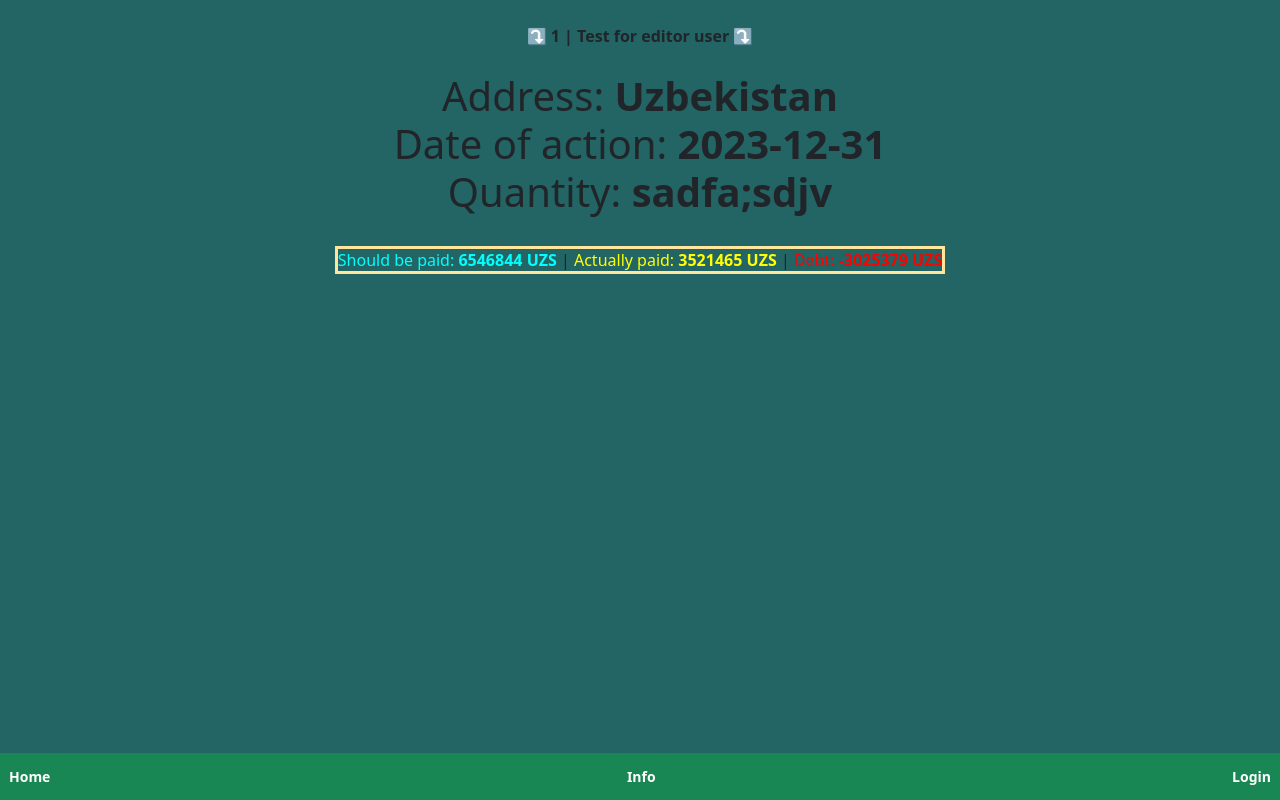
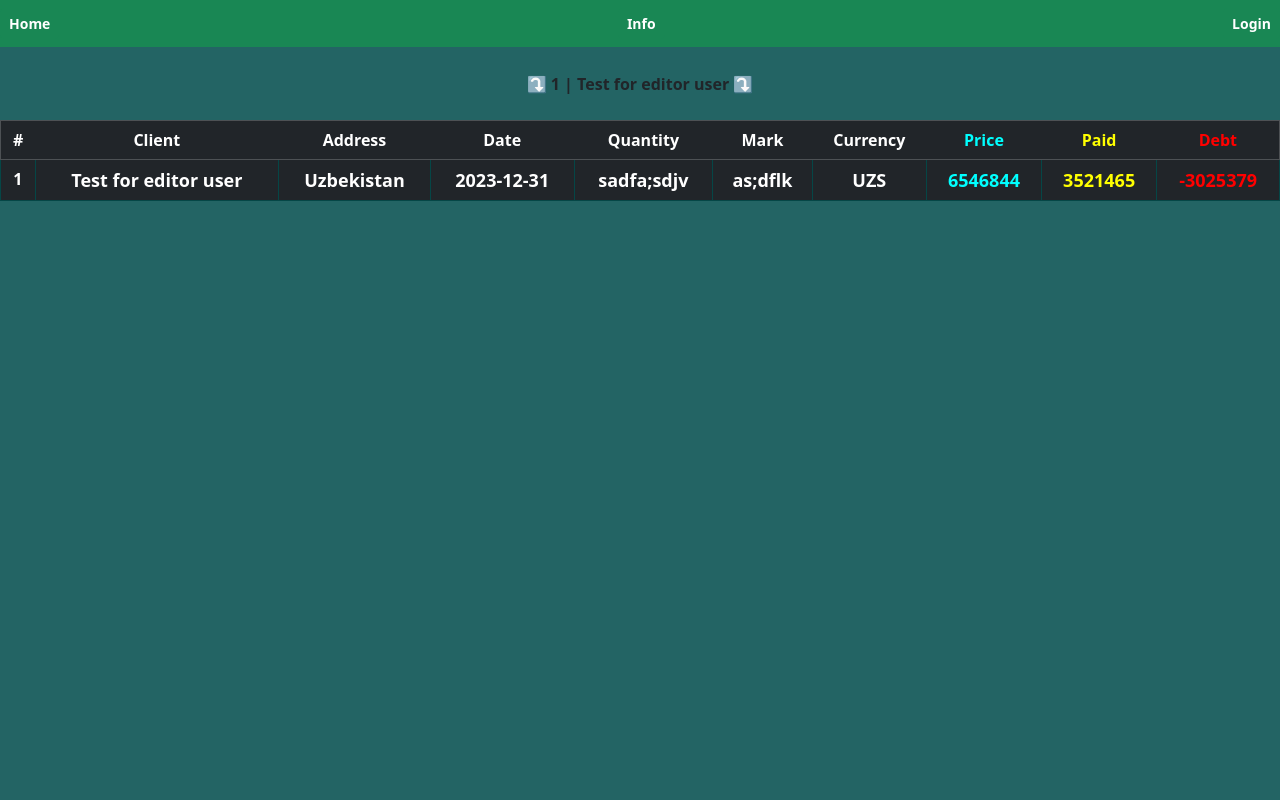
Before and after one commit to Asomiddinov/CRM, a Flask app: page /info/1 in a window 1280 px wide. Run offline with Flask 2, Linux system fonts and the light colour scheme; data comes from the database, SQL or seed files in the repository; both versions use the stored data as it was after the commit.

Commit message:
Some changes made which I don't remember

```diff
--- a/forms.py
+++ b/forms.py
@@ -68,7 +68,7 @@ class Reg(db.Model):
     approve = db.Column(db.String())
     user_fullname = db.Column(db.String(), db.ForeignKey("user.fullname"))
 
-    def __init__(self, client, address, quantity, mark, price, paid, currency, driver, date, approve):
+    def __init__(self, client, address, quantity, mark, price, paid, currency, driver, date, approve, user_fullname):
         self.client = client
         self.address = address
         self.quantity = quantity
@@ -79,3 +79,4 @@ class Reg(db.Model):
         self.driver = driver
         self.date = date
         self.approve = approve
+        self.user_fullname = user_fullname
--- a/routes.py
+++ b/routes.py
@@ -11,7 +11,7 @@ app = create_app()
 @app.route("/")
 @app.route("/index")
 def index():
-    return render_template("index.html", title="Home Page", user=current_user)
+    return render_template("index.html", title="uzbaba systems 👨🏻‍💻", user=current_user)
 
 
 @app.route("/generator", methods=["GET", "POST"])
@@ -39,7 +39,7 @@ def acted():
     form = Mine()
     reg = Reg(client=request.form.get("client"), address=request.form.get("address"), quantity=request.form.get("quantity"),
               paid=request.form.get("paid"), driver=request.form.get("driver"), date=request.form.get("date"), approve=request.form.get("approve"),
-              mark=request.form.get("mark"), price=request.form.get('price'), currency=request.form.get("currency"))
+              mark=request.form.get("mark"), price=request.form.get('price'), currency=request.form.get("currency"), user_fullname=request.form.get("user.fullname"))
     # reg = Reg.query.all()
     if request.method == "POST":
         if reg:
@@ -48,10 +48,10 @@ def acted():
             flash("Registered to database!", "success")
             return redirect(url_for("info"))
     else:
-        return render_template("action.html", user=current_user, form=form, user_fullname=reg.user_fullname)
+        return render_template("action.html", user=current_user, form=form)
 
 
-@app.route("/info", methods=["GET", "POST"])
+@ app.route("/info", methods=["GET", "POST"])
 def info():
     form = Mine()
     if form.validate_on_submit:
@@ -59,20 +59,20 @@ def info():
         return render_template("info.html", form=form, reg=reg, user=current_user)
 
 
-@app.route("/info/<int:id>")
+@ app.route("/info/<int:id>")
 def info_id(id):
     reg = Reg.query.get_or_404(id)
     return render_template("info_id.html", user=current_user, reg=reg)
 
 
-@app.route("/users")
+@ app.route("/users")
 def users():
     # user = User.query.filter_by(email=email).first()
     return render_template("users.html", user=current_user)
 
 
-@app.route("/sign_up", methods=["GET", "POST"])
-@login_required
+@ app.route("/sign_up", methods=["GET", "POST"])
+@ login_required
 def sign_up():
     if request.method == "POST":
         email = request.form.get("email")
@@ -100,7 +100,7 @@ def sign_up():
     return render_template("sign_up.html", user=current_user)
 
 
-@app.route("/login", methods=["GET", "POST"])
+@ app.route("/login", methods=["GET", "POST"])
 def login():
     if request.method == "POST":
         email = request.form.get("email")
@@ -118,14 +118,14 @@ def login():
     return render_template("login.html", user=current_user)
 
 
-@app.route("/logout")
-@login_required
+@ app.route("/logout")
+@ login_required
 def logout():
     logout_user()
     return redirect(url_for("login"))
 
 
-@app.route("/notes", methods=["GET", "POST"])
+@ app.route("/notes", methods=["GET", "POST"])
 def notes():
     if request.method == "POST":
         note = request.form.get("note")
--- a/templates/info_id.html
+++ b/templates/info_id.html
@@ -4,15 +4,57 @@
 <div class="text-center">
     <b>⤵ {{ reg.id }} | {{ reg.client }} ⤵</b>
     <br><br>
-    <h1>Address: <b>{{ reg.address }}</b><br>
-        Date of action: <b>{{ reg.date }}</b><br>
-        Quantity: <b>{{ reg.quantity }}</b>
-    </h1><br>
-    <span class="border border-warning-subtle border-3">
-        <a style="color:aqua">Should be paid: <b>{{ reg.price }} {{ reg.currency }}</b></a> |
-        <a style="color: yellow;">Actually paid: <b>{{ reg.paid }} {{ reg.currency }}</b></a> |
-        <a style="color: red;">Debt: <b>{{ reg.paid - reg.price}} {{ reg.currency }}</b></a><br>
-    </span>
+    <table class="table table-dark text-center container-fluid">
+        <thead class="thead-dark">
+            <tr class="table-dark">
+                <th scope="col">#</th>
+                <th scope="col">Client</th>
+                <th scope="col">Address</th>
+                <th scope="col">Date</th>
+                <th scope="col">Quantity</th>
+                <th scope="col">Mark</th>
+                <th scope="col">Currency</th>
+                <th scope="col" style="color: aqua;">Price</th>
+                <th scope="col" style="color: yellow;">Paid</th>
+                <th scope="col" style="color: red;">Debt</th>
+                <!-- <th scope="col">Driver</th> -->
+                <!-- <th scope="col">User</th> -->
+            </tr>
+        </thead>
+        <tbody>
+            <tr>
+                <th scope="row">{{ reg.id }}</th>
+                <td>{{ reg.client }}</td>
+                <td>{{ reg.address }}</td>
+                <td>{{ reg.date }}</td>
+                <td>{{ reg.quantity }}</td>
+                <td>{{ reg.mark }}</td>
+                <td>{{ reg.currency }}</td>
+                <td style="color: aqua;">{{ reg.price }}</td>
+                <td style="color: yellow;">{{ reg.paid }}</td>
+                <td style="color: red;">{{ reg.paid - reg.price }}</td>
+                <!-- <td>{{ reg.driver }}</td> -->
+                <!-- <td>{{ reg.user_fullname }}</td> -->
+            </tr>
+        </tbody>
+    </table>
 </div>
-<br>
+<style>
+    h2 {
+        text-overflow: ellipsis;
+    }
+
+    td {
+        border: 1px solid rgb(5, 70, 70);
+    }
+
+    tr {
+        border: 1px solid rgb(5, 70, 70);
+    }
+
+    td {
+        font-size: large;
+        font-weight: bold;
+    }
+</style>
 {% endblock %}
--- a/templates/layout.html
+++ b/templates/layout.html
@@ -3,9 +3,9 @@
     <meta http-equiv="X-UA-Compatible" content="IE=edge">
     <meta name="viewport" content="width=device-width, initial-scale=1.0">
     {% if title %}
-    <title>QRGen {{ title }}</title>
+    <title>{{ title }}</title>
     {% else %}
-    <title>QRGen</title>
+    <title>👨🏻‍💻👩🏻‍💻</title>
     {% endif %}
     <link href="https://cdn.jsdelivr.net/npm/bootstrap@5.3.0-alpha1/dist/css/bootstrap.min.css" rel="stylesheet"
         integrity="sha384-GLhlTQ8iRABdZLl6O3oVMWSktQOp6b7In1Zl3/Jr59b6EGGoI1aFkw7cmDA6j6gD" crossorigin="anonymous">
@@ -26,7 +26,7 @@
 
 <body>
     {% if user.is_authenticated %}
-    <nav class="navbar bg-success fixed-bottom" class="container-fluid justify-content-center">
+    <nav class="navbar bg-success fixed-top" class="container-fluid justify-content-center">
         <a href="/index">
             <button class="btn btn-sm btn-success" type="button"><b>Home</b></button>
         </a>
@@ -46,6 +46,7 @@
             <button class="btn btn-sm btn-success" type="button"><b>Logout</b></button>
         </a>
     </nav>
+    <br><br>
     <p><b>{{ user.id }} | {{ user.fullname }} | {{ user.email }}</b></p>
     <style>
         p {
@@ -53,7 +54,8 @@
         }
     </style>
     {% else %}
-    <nav class="navbar bg-success fixed-bottom" class="container-fluid justify-content-center">
+    <br>
+    <nav class="navbar bg-success fixed-top" class="container-fluid justify-content-center">
         <a href="/index">
             <button class="btn btn-sm btn-success" type="button"><b>Home</b></button>
         </a>
@@ -69,7 +71,7 @@
         integrity="sha384-w76AqPfDkMBDXo30jS1Sgez6pr3x5MlQ1ZAGC+nuZB+EYdgRZgiwxhTBTkF7CXvN" crossorigin="anonymous">
         </script>
 </body>
-
+<br>
 <!-- Start of flash -->
 {% with messages = get_flashed_messages(with_categories=true) %}
 {% if messages %}
```
Also changed, not shown: drafts.py (added, +44 -0 lines), drafts.txt (deleted, +0 -40 lines), templates/info.html (+6 -5 lines), instance/clients.db.
